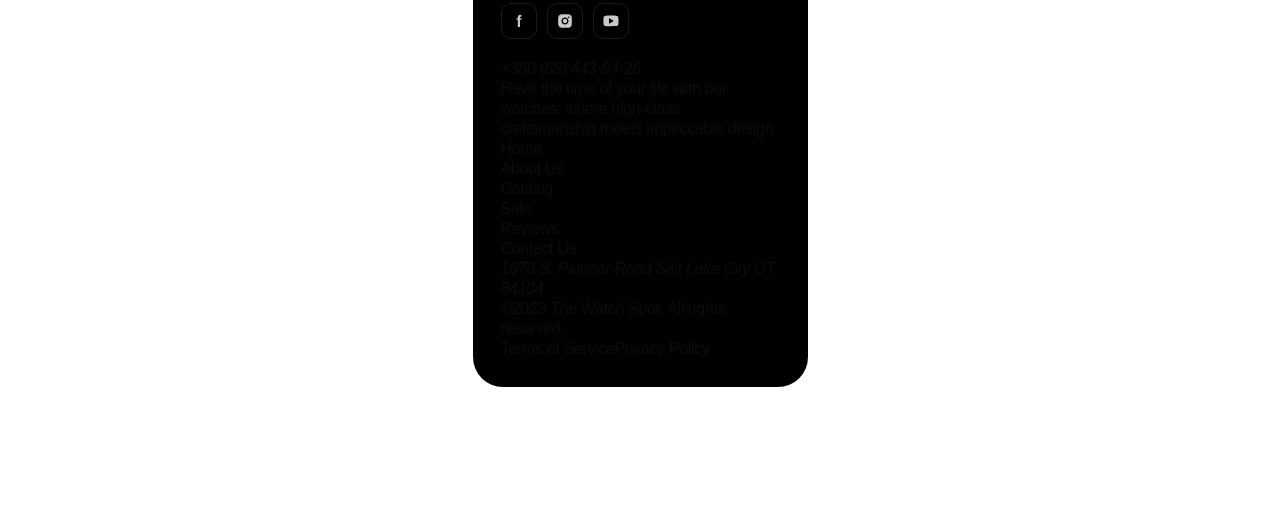
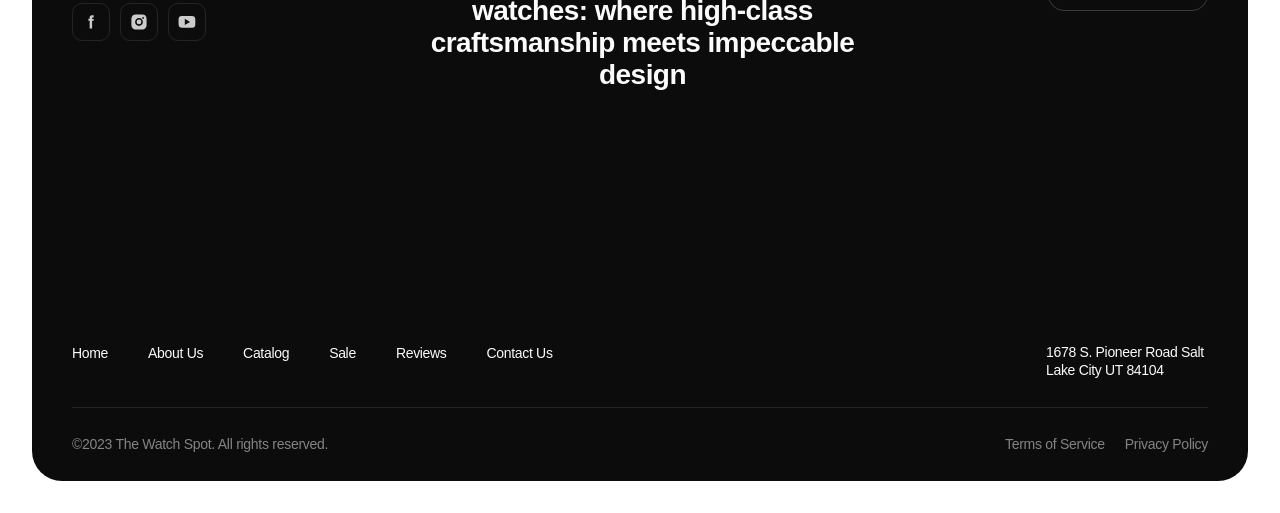
Before and after one commit to GoitStudentsWorks/html-css_bcon-70_project-SuccessfulTeam01, a website built with Vite: page src/index.html in a window 1280 px wide. Shown: the part 381-894 px from the top of the page. Before the commit the page ends 800 px from the top, so only its background shows below. Built offline with nearby package versions, Linux system fonts and the light colour scheme; files whose address does not match are found by name.

Commit message:
Partly done footer

```diff
--- a/src/css/0-general.css
+++ b/src/css/0-general.css
@@ -30,7 +30,7 @@ button {
 }
 
 address {
-  text-decoration: none;
+  font-style: inherit;
 }
 
 img {
--- a/src/css/9-footer.css
+++ b/src/css/9-footer.css
@@ -2,15 +2,13 @@
   padding-bottom: 20px;
 }
 .footer-container {
-  background-color: black;
+  background-color: var(--main);
   border-radius: 30px;
   padding: 40px 28px 28px 28px;
   max-width: 335px;
 }
 .footer-logo {
-  font-family: var(--font-family);
   font-weight: 500;
-  letter-spacing: -0.02em;
   color: var(--background);
   display: block;
   margin-bottom: 20px;
@@ -36,25 +34,245 @@
   fill: var(--background);
   opacity: 0.8;
 }
+
+.footer-desc-text {
+  display: none;
+}
+
 .footer-tel-address {
+  margin-bottom: 40px;
 }
 .footer-tel-link {
+  border: 1px solid rgba(251, 251, 251, 0.2);
+  border-radius: 16px;
+  width: 152px;
+  height: 44px;
+  font-weight: 500;
+  font-size: 12px;
+  line-height: 133%;
+  text-transform: uppercase;
+  text-align: center;
+  color: var(--background);
+  padding: 20px 14px;
+  display: flex;
+  justify-content: center;
+  align-items: center;
 }
 .footer-text {
+  font-weight: 600;
+  font-size: 20px;
+  line-height: 120%;
+  text-align: center;
+  color: var(--background);
+  margin-bottom: 92px;
 }
 .footer-down-container {
+  display: flex;
+  gap: 49px;
 }
 .footer-nav {
+  width: 147px;
 }
 .footer-nav-list {
-}
-.footer-nav-item {
+  display: flex;
+  flex-wrap: wrap;
+  gap: 16px;
+  flex-basis: 147px;
+  margin-bottom: 48px;
 }
 .footer-nav-link {
+  font-weight: 500;
+  font-size: 12px;
+  line-height: 133%;
+  text-align: center;
+  color: var(--background);
 }
 .footer-adress {
+  font-family: var(--font-family);
+  font-weight: 500;
+  font-size: 12px;
+  line-height: 133%;
+  color: var(--background);
+  width: 83px;
+}
+
+.footer-under-container {
+  position: relative;
+}
+
+.footer-under-container::before {
+  position: absolute;
+  top: -24px;
+  content: '';
+  height: 1px;
+  width: 100%;
+  background-color: rgba(251, 251, 251, 0.1);
 }
 .footer-text-rights {
+  font-family: var(--font-family);
+  font-weight: 500;
+  font-size: 10px;
+  line-height: 140%;
+  letter-spacing: -0.02em;
+  color: rgba(251, 251, 251, 0.5);
+  margin-bottom: 8px;
 }
 .footer-terms-container {
+  display: flex;
+  gap: 20px;
 }
+
+.footer-terms-link {
+  font-weight: 500;
+  font-size: 10px;
+  line-height: 140%;
+  letter-spacing: -0.02em;
+  text-align: right;
+  color: rgba(251, 251, 251, 0.5);
+}
+
+@media only screen and (min-width: 768px) {
+  .footer-section {
+    padding-bottom: 32px;
+  }
+  .footer-container {
+    padding: 40px 40px 28px 40px;
+    max-width: 704px;
+  }
+
+  .footer-top-container {
+    display: flex;
+    margin-bottom: 86px;
+  }
+
+  .footer-logo {
+    font-size: 20px;
+    margin-bottom: 20px;
+  }
+  .footer-social-list {
+    gap: 10px;
+    margin-bottom: unset;
+  }
+
+  .footer-social-link {
+    width: 36px;
+    height: 36px;
+  }
+  .footer-social-icon {
+    opacity: 0.8;
+  }
+  .footer-tel-address {
+    margin-bottom: unset;
+    margin-left: auto;
+  }
+  .footer-tel-link {
+    width: 160px;
+    height: 48px;
+    font-size: 14px;
+    line-height: 129%;
+    padding: 15px;
+  }
+  .footer-text {
+    font-weight: 600;
+    font-size: 28px;
+    line-height: 114%;
+    margin-bottom: 100px;
+  }
+  .footer-down-container {
+    gap: 62px;
+  }
+  .footer-nav {
+    width: auto;
+  }
+  .footer-nav-list {
+    gap: 19px;
+    flex-basis: unset;
+    margin-bottom: unset;
+  }
+  .footer-nav-link {
+    font-size: 14px;
+    line-height: 129%;
+  }
+  .footer-adress {
+    font-size: 14px;
+    line-height: 129%;
+    width: 162px;
+    margin-bottom: 56px;
+    margin-left: auto;
+  }
+
+  .footer-under-container {
+    display: flex;
+  }
+
+  .footer-under-container::before {
+    top: -28px;
+  }
+  .footer-text-rights {
+    font-size: 14px;
+    line-height: 129%;
+    margin-bottom: unset;
+    margin-right: auto;
+  }
+  .footer-terms-container {
+    margin-left: auto;
+  }
+
+  .footer-terms-link {
+    font-size: 14px;
+    line-height: 129%;
+  }
+}
+
+@media only screen and (min-width: 1280px) {
+  .footer-section {
+    padding-bottom: 32px;
+    padding-left: 32px;
+    padding-right: 32px;
+  }
+  .footer-container {
+    max-width: 1216px;
+  }
+
+  .footer-top-container {
+    margin-bottom: 126px;
+  }
+  .footer-logo-social-container {
+    margin-right: 178px;
+  }
+
+  .footer-social-icon {
+    width: 20px;
+    height: 20px;
+  }
+
+  .footer-desc-text {
+    font-family: var(--font-family);
+    font-weight: 600;
+    font-size: 28px;
+    line-height: 114%;
+    letter-spacing: -0.02em;
+    text-align: center;
+    color: var(--background);
+    display: block;
+    margin-right: 147px;
+    margin-bottom: 126px;
+    width: 523px;
+  }
+
+  .footer-text {
+    display: none;
+  }
+
+  .footer-nav-list {
+    gap: 40px;
+  }
+
+  .footer-under-container {
+    display: flex;
+  }
+
+  .footer-under-container::before {
+    top: -28px;
+  }
+}
--- a/src/partials/9-footer.html
+++ b/src/partials/9-footer.html
@@ -1,5 +1,7 @@
 <footer class="section footer-section">
   <div class="container footer-container">
+    <div class="footer-top-container">
+      <div class="footer-logo-social-container">
         <a href="" class="footer-logo">watchcharm</a>
         <ul class="footer-social-list">
           <li class="footer-social-item">
@@ -24,11 +26,17 @@
             </a>
           </li>
         </ul>
+      </div>
+      <p class="footer-desc-text">
+        Have the time of your life with our watches: where high-class
+        craftsmanship meets impeccable design
+      </p>
       <address class="footer-tel-address">
         <a class="footer-tel-link" href="tel:+380684439426"
           >+380 (68) 443-94-26</a
         >
       </address>
+    </div>
     <p class="footer-text">
       Have the time of your life with our watches: where high-class
       craftsmanship meets impeccable design
@@ -60,9 +68,14 @@
         1678 S. Pioneer Road Salt Lake City UT 84104
       </address>
     </div>
-    <p class="footer-text-rights">©2023 The Watch Spot. All rights reserved.</p>
+    <div class="footer-under-container">
+      <p class="footer-text-rights">
+        ©2023 The Watch Spot. All rights reserved.
+      </p>
       <div class="footer-terms-container">
-      <a href="http://">Terms of Service</a><a href="http://">Privacy Policy</a>
+        <a class="footer-terms-link" href="http://">Terms of Service</a
+        ><a class="footer-terms-link" href="http://">Privacy Policy</a>
+      </div>
     </div>
   </div>
 </footer>
```
Lines whose indentation alone changed are shown as unchanged.
